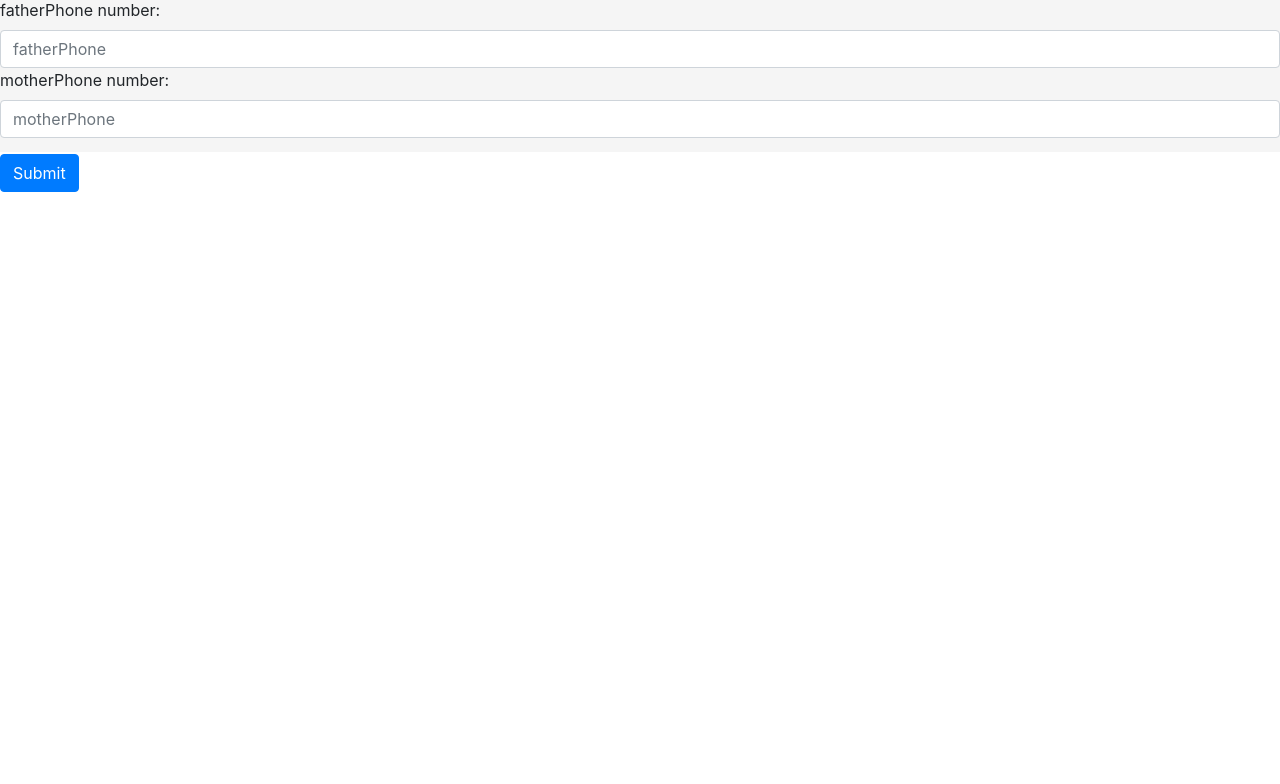
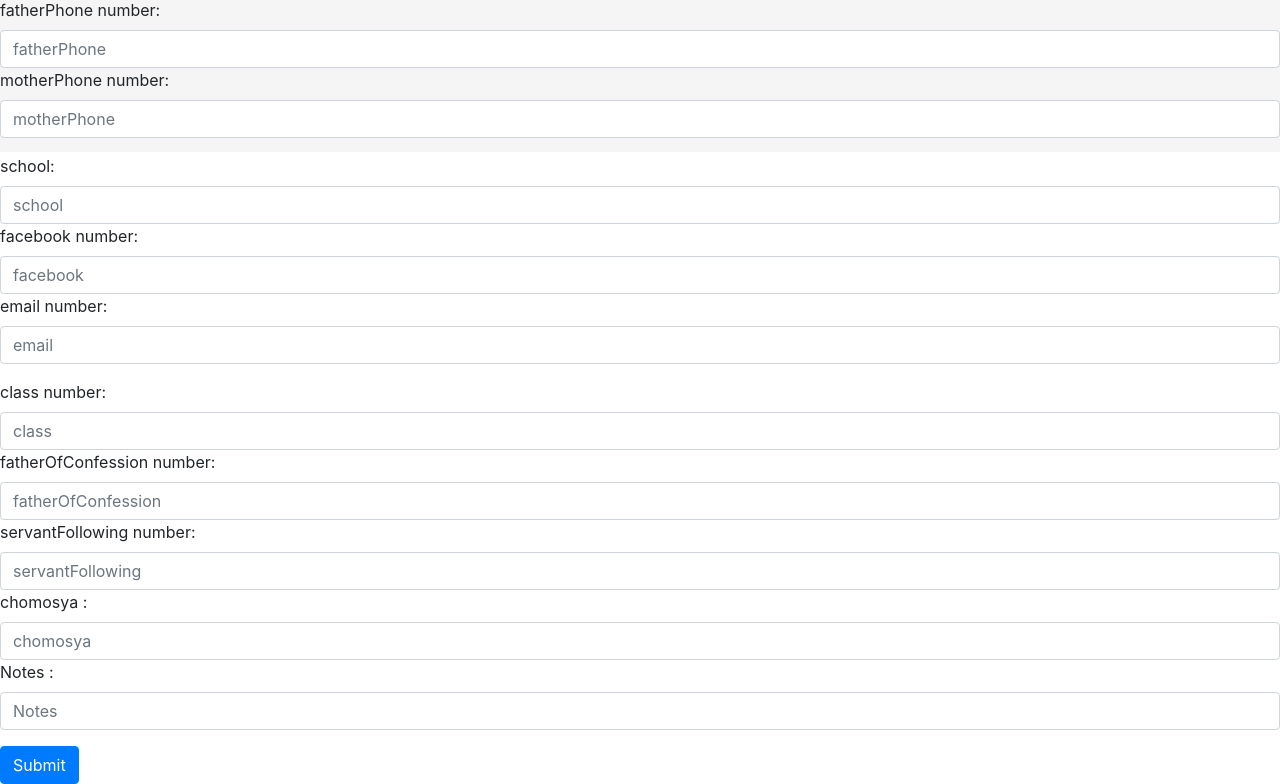
Before and after one commit to karimmahrouskamil/serviceOfLightAngularRegisterationForm, an Angular app in the folder serviceOfLightRegistration/: page /register in a window 1280 px wide. Shown: the part 648-1432 px from the top of the page. Before the commit the page ends 840 px from the top, so only its background shows below. Built offline with nearby package versions, Linux system fonts and the light colour scheme.

Commit message:
additionals

```diff
--- a/serviceOfLightRegistration/src/app/app.component.html
+++ b/serviceOfLightRegistration/src/app/app.component.html
@@ -67,8 +67,60 @@
         <input class="form-control" type="text" placeholder="motherPhone" formControlName="motherPhone">
 
       </div>
+
+      <!-- school  -->
+      <label for="motherPhone">
+        school: </label>
+      <input class="form-control" type="text" placeholder="school" formControlName="school">
+
+
+      <!-- onlineInfo  form group-->
+      <div class="form-group" formGroupName="onlineInfo">
+
+        <!-- onlineInfo number -->
+        <label for="facebook">
+          facebook number: </label>
+        <input class="form-control" type="text" placeholder="facebook" formControlName="facebook">
+
+        <!-- email number -->
+        <label for="email">
+          email number: </label>
+        <input class="form-control" type="text" placeholder="email" formControlName="email">
+
+
+      </div>
     </div>
 
+
+      <!-- churchAndSpiritualInfo  form group-->
+      <div class="form-group" formGroupName="churchAndSpiritualInfo">
+
+        <!-- class number -->
+        <label for="class">
+          class number: </label>
+        <input class="form-control" type="text" placeholder="class" formControlName="class">
+
+        <!-- fatherOfConfession number -->
+        <label for="fatherOfConfession">
+          fatherOfConfession number: </label>
+        <input class="form-control" type="text" placeholder="fatherOfConfession" formControlName="fatherOfConfession">
+
+        <!-- servantFollowing number -->
+      <label for="class">
+        servantFollowing number: </label>
+      <input class="form-control" type="text" placeholder="servantFollowing" formControlName="servantFollowing">
+
+      <!-- fatherOfConfession number -->
+      <label for="chomosya">
+        chomosya : </label>
+      <input class="form-control" type="text" placeholder="chomosya" formControlName="chomosya">
+
+   <!-- Notes number -->
+   <label for="Notes">
+    Notes : </label>
+  <input class="form-control" type="text" placeholder="Notes" formControlName="Notes">
+
+      </div>
 
 
 
--- a/serviceOfLightRegistration/src/app/app.component.ts
+++ b/serviceOfLightRegistration/src/app/app.component.ts
@@ -32,6 +32,18 @@ this.makhdouminForm = new FormGroup({
       fatherPhone : new FormControl(''),
       motherPhone : new FormControl('')
     }),
+    school: new FormControl(''),
+    onlineInfo: new FormGroup({
+      facebook : new FormControl(''),
+      email : new FormControl('')
+    })
+  }),
+  churchAndSpiritualInfo: new FormGroup({
+    class : new FormControl(''),
+    fatherOfConfession : new FormControl(''),
+    servantFollowing : new FormControl(''),
+    chomosya : new FormControl(''),
+    Notes : new FormControl('')
   })
 });
 }
```
